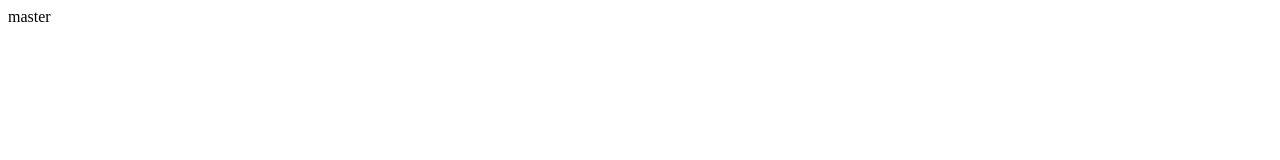
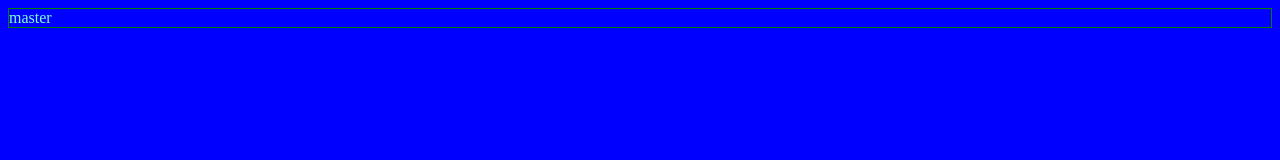
Before and after one commit to Lafron/Glo2, a plain HTML site: page index.html in a window 1280 px wide. Drawn offline with Linux system fonts and the light colour scheme.

Commit message:
link css to html

```diff
--- a/index.html
+++ b/index.html
@@ -4,6 +4,7 @@
     <meta charset="UTF-8">
     <meta name="viewport" content="width=device-width, initial-scale=1.0">
     <title>Document</title>
+    <link rel="stylesheet" type="text/css" href="./style.css"></link>
     <script defer src="./scripts.js"></script>
 </head>
 <body>
```
